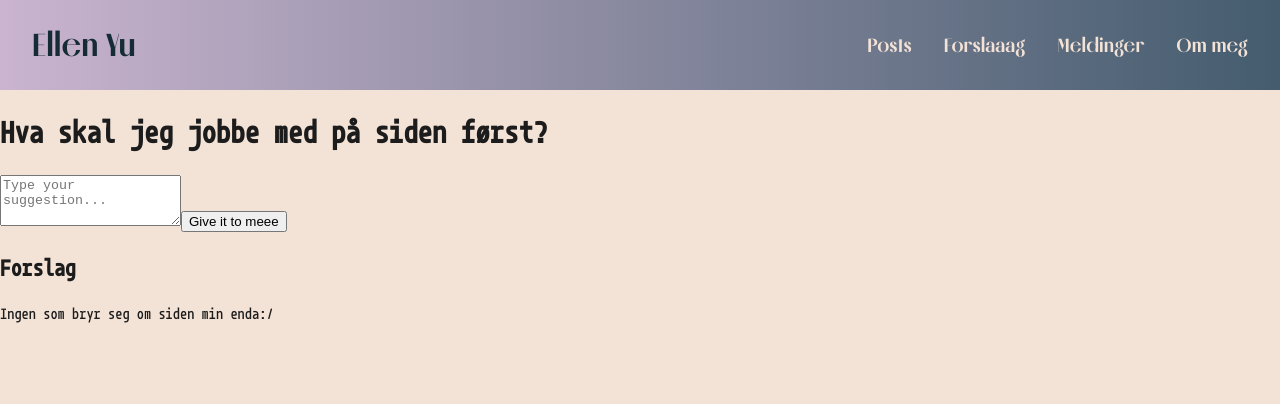
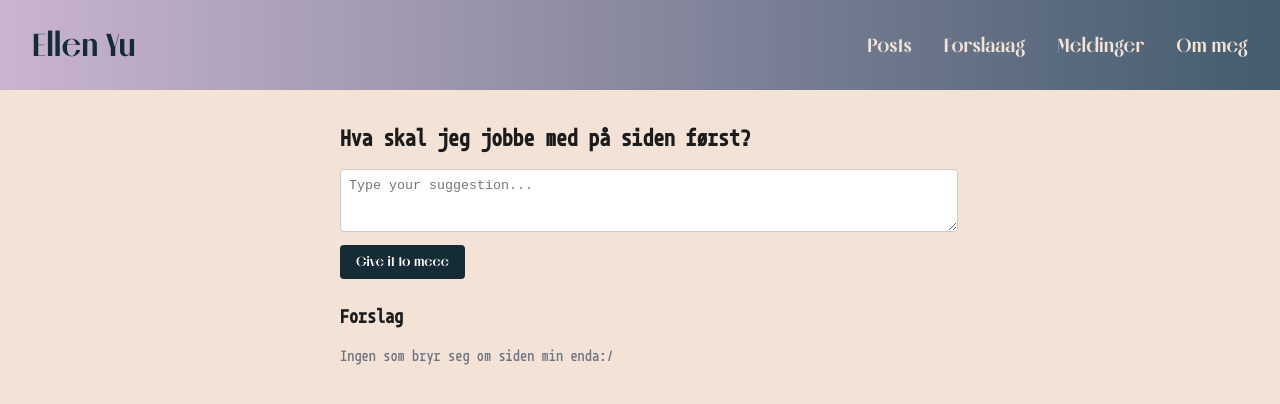
Before and after one commit to ellnyu/ellnyu, a Next.js app in the folder frontend/: page /suggestions in a window 1280 px wide. Shown: the top 404 px of the page. Built offline with nearby package versions, Linux system fonts and the light colour scheme.

Commit message:
added image

```diff
--- /dev/null
+++ b/frontend/src/app/about/page.module.scss
@@ -0,0 +1,18 @@
+.appLayout {
+  display: flex;
+  flex-direction: column;
+  align-items: center;
+  padding: 2rem;
+}
+
+.mainContent {
+  text-align: center;
+}
+
+.roundedImage {
+  width: 350px;  // adjust size as needed
+  height: 350px;
+  border-radius: 50%; // makes it perfectly circular
+  object-fit: cover;
+  margin-bottom: 1rem;
+}
--- /dev/null
+++ b/frontend/src/app/suggestions/page.module.scss
@@ -0,0 +1,72 @@
+// Import variables if you have them
+@import '@/styles/variables';
+
+// Import custom font (assuming boska.css is already imported in App or here)
+@import '@/styles/fonts.css';
+
+.container {
+  max-width: 600px;
+  margin: 0 auto;
+  padding: 1rem;
+}
+
+.title {
+  font-size: 1.5rem;
+  font-weight: bold;
+  margin-bottom: 1rem;
+}
+
+.inputArea {
+  margin-bottom: 1.5rem;
+}
+
+.textarea {
+  width: 100%;
+  padding: 0.5rem;
+  border: 1px solid #ccc;
+  border-radius: 0.25rem;
+  margin-bottom: 0.5rem;
+  resize: vertical;
+}
+
+.button {
+  padding: 0.5rem 1rem;
+  background-color: $color-navy;
+  color: white;
+  border: none;
+  border-radius: 0.25rem;
+  cursor: pointer;
+  font-family: 'Melodrama-Bold';
+}
+
+.button:hover {
+  background-color: $color-light;
+  color: $color-navy;
+}
+
+.suggestionsTitle {
+  font-size: 1.25rem;
+  font-weight: 600;
+  margin-bottom: 0.5rem;
+}
+
+.noSuggestions {
+  color: #6b7280; /* gray-500 */
+}
+
+.suggestionsList {
+  list-style: none;
+  padding: 0;
+}
+
+.suggestionItem {
+  padding: 0.5rem;
+  border: 1px solid #ddd;
+  border-radius: 0.25rem;
+  background-color: #f9fafb; /* gray-50 */
+  margin-bottom: 0.5rem;
+}
+
+.suggestionItem:hover {
+  background-color: #f3f4f6; /* gray-100 */
+}
--- a/frontend/src/app/suggestions/page.tsx
+++ b/frontend/src/app/suggestions/page.tsx
@@ -1,5 +1,6 @@
-'use client';// SuggestionPage.tsx
+'use client';
 import React, { useState } from "react";
+import styles from "./page.module.scss";
 
 interface Suggestion {
   id: number;
@@ -10,7 +11,6 @@ const Suggestions: React.FC = () => {
   const [suggestions, setSuggestions] = useState<Suggestion[]>([]);
   const [input, setInput] = useState("");
 
-  // Temporarily handle add suggestion on frontend
   const handleAddSuggestion = () => {
     if (!input.trim()) return;
 
@@ -24,36 +24,30 @@ const Suggestions: React.FC = () => {
   };
 
   return (
-    <div className="max-w-xl mx-auto p-4">
-      <h1 className="text-2xl font-bold mb-4">Hva skal jeg jobbe med på siden først?</h1>
+    <div className={styles.container}>
+      <h1 className={styles.title}>Hva skal jeg jobbe med på siden først?</h1>
 
-      <div className="mb-6">
+      <div className={styles.inputArea}>
         <textarea
-          className="w-full p-2 border rounded mb-2"
+          className={styles.textarea}
           placeholder="Type your suggestion..."
           value={input}
           onChange={(e) => setInput(e.target.value)}
           rows={3}
         />
-        <button
-          className="px-4 py-2 bg-blue-500 text-white rounded hover:bg-blue-600"
-          onClick={handleAddSuggestion}
-        >
+        <button className={styles.button} onClick={handleAddSuggestion}>
           Give it to meee
         </button>
       </div>
 
       <div>
-        <h2 className="text-xl font-semibold mb-2">Forslag</h2>
+        <h2 className={styles.suggestionsTitle}>Forslag</h2>
         {suggestions.length === 0 ? (
-          <p className="text-gray-500">Ingen som bryr seg om siden min enda:/</p>
+          <p className={styles.noSuggestions}>Ingen som bryr seg om siden min enda:/</p>
         ) : (
-          <ul className="space-y-2">
+          <ul className={styles.suggestionsList}>
             {suggestions.map((s) => (
-              <li
-                key={s.id}
-                className="p-2 border rounded bg-gray-50 hover:bg-gray-100"
-              >
+              <li key={s.id} className={styles.suggestionItem}>
                 {s.text}
               </li>
             ))}
```
Also changed, not shown: frontend/src/app/about/page.tsx (+12 -11 lines), 1 other file (tests, documents, lock files or other folders).
